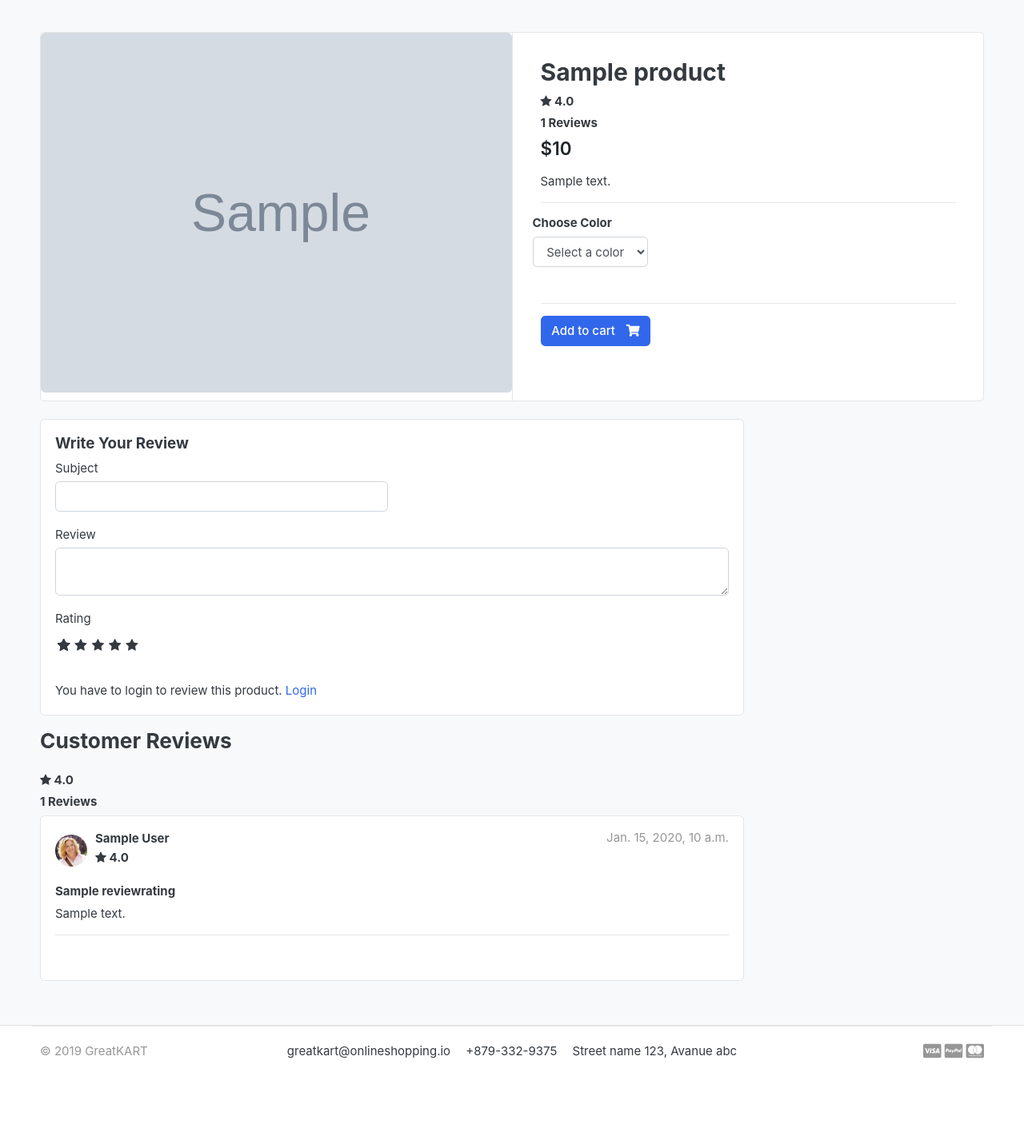
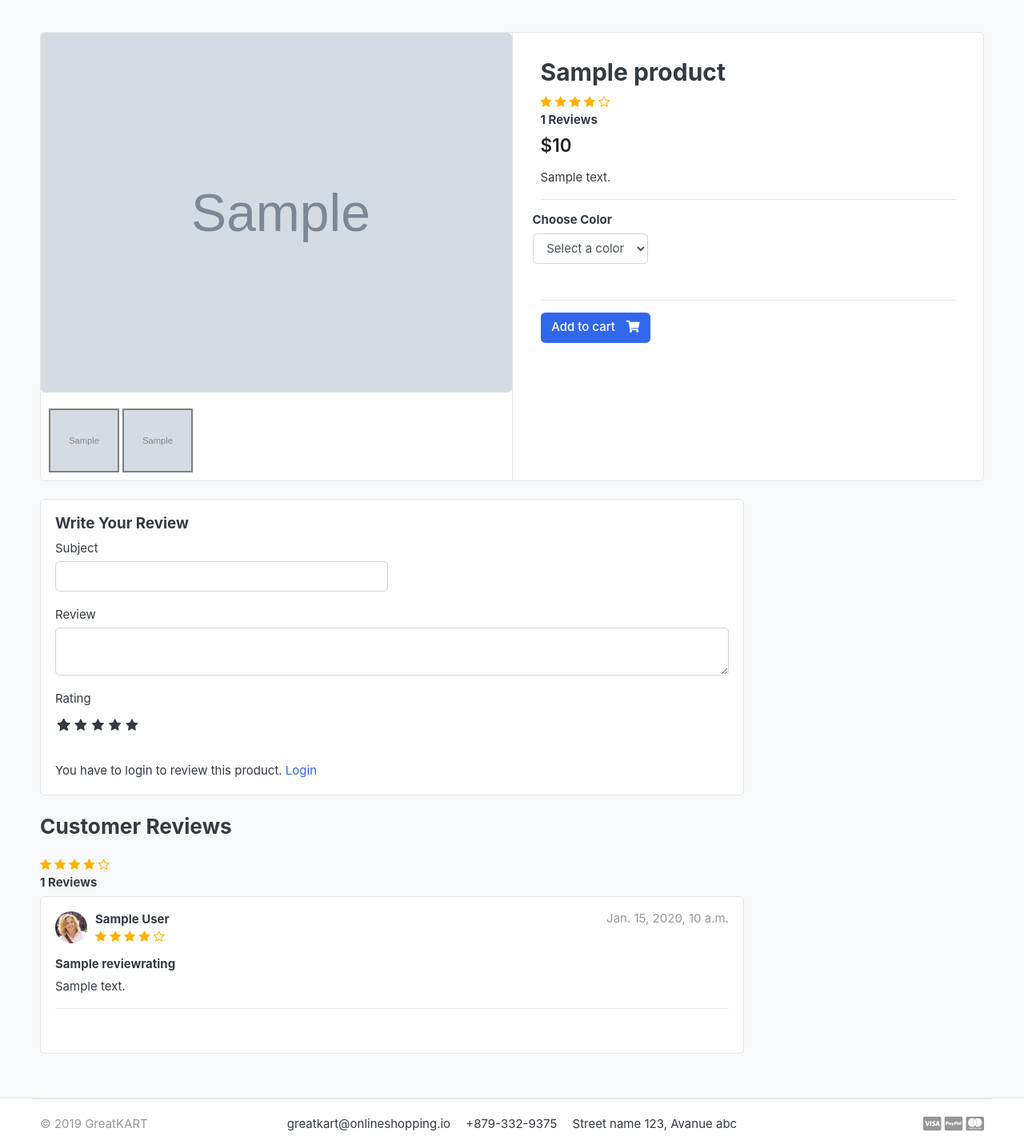
Before and after one commit to rjnp2/GreatKART-django, a Django app: a page that uses templates/includes/footer.html in a window 1280 px wide. Shown: the part 118-1539 px from the top of the page at 80% size. Before the commit the page ends 1442 px from the top, so only its background shows below. Run offline with Django 3.2, Linux system fonts and the light colour scheme; tables that the repository leaves empty hold one stand-in row (values such as "Sample post"); grey boxes marked "Sample" are stand-in pictures; some libraries are stand-ins or nearby versions; some web fonts are replaced.

Commit message:
product gallery

```diff
--- a/accounts/admin.py
+++ b/accounts/admin.py
@@ -2,6 +2,7 @@ from django.contrib import admin
 from django.contrib.auth.admin import UserAdmin
 from .models import Account, UserProfile
 from django.utils.html import format_html
+import admin_thumbnails
 
 class AccountAdmin(UserAdmin):
     list_display = ['email','username', 'first_name','last_name','last_login',
@@ -15,6 +16,7 @@ class AccountAdmin(UserAdmin):
     list_filter = ()
     fieldsets = ()
 
+@admin_thumbnails.thumbnail('profile_pics')
 class UserProfileAdmin(admin.ModelAdmin):
 
     def thumbnail(self, object):
--- a/category/admin.py
+++ b/category/admin.py
@@ -1,6 +1,8 @@
 from django.contrib import admin
 from .models import Category
+import admin_thumbnails
 
+@admin_thumbnails.thumbnail('cat_images')
 class CategoryAdmin(admin.ModelAdmin):
     prepopulated_fields = { 'slug': ('category_name',)}
 
--- a/static/style/custom.css
+++ b/static/style/custom.css
@@ -35,3 +35,24 @@ input:checked + label:hover, input:checked ~ label:hover,
 input:checked  ~ label:hover ~ label, label:hover ~ input:checked ~ label{
     color: #cc9000;
 }
+
+.thumb{
+    margin: 0 auto;
+    padding: 0;
+    float: left;
+}
+
+.thumb li{
+    margin: 10px;
+    list-style: none;
+}
+
+.thumb li img{
+    width: 88px;
+    height: 80px;
+    border: 2px solid grey ;
+}
+
+.rating-star i{
+    color: #ffb100;
+}
--- a/store/models.py
+++ b/store/models.py
@@ -87,3 +87,14 @@ class ReviewRating(models.Model):
 
     def __str__(self):
         return self.subject
+
+class ProductGallery(models.Model):
+    product = models.ForeignKey(Product, on_delete=models.CASCADE)
+    prod_images = models.ImageField(upload_to = 'pics/store/product', max_length=255)
+
+    class Meta:
+        verbose_name = 'ProductGallery'
+        verbose_name_plural = 'ProductGallery'
+
+    def __str__(self):
+        return self.product.product_name
--- a/store/views.py
+++ b/store/views.py
@@ -1,6 +1,6 @@
 from django.shortcuts import render, get_object_or_404, redirect
 from category.models import Category
-from .models import Product, ReviewRating
+from .models import Product, ReviewRating, ProductGallery
 from carts.models import Cart, CartItem
 from carts.views import _cart_id
 from .forms import ReviewRatingForm
@@ -51,6 +51,12 @@ def product_detail(request, category_slug, product_slug):
 
     orderproduct = False
 
+    try:
+        product_gallery = ProductGallery.objects.filter(product__id = single_product.id)
+
+    except:
+        product_gallery = None
+
     if request.user.is_authenticated:
         try:
             orderproduct = Order_Product.objects.filter(user=request.user, product_id=single_product.id).exists()
@@ -63,7 +69,8 @@ def product_detail(request, category_slug, product_slug):
         'single_product': single_product,
         'is_cart': is_cart,
         'orderproduct':orderproduct,
-        'reviews':reviews
+        'reviews':reviews,
+        'product_gallery':product_gallery
     }
     return render(request, 'store/product-detail.html',context)
 
--- a/templates/includes/footer.html
+++ b/templates/includes/footer.html
@@ -19,3 +19,15 @@
     </div><!-- //container -->
 </footer>
 <!-- ========================= FOOTER END // ========================= -->
+<script src="https://ajax.googleapis.com/ajax/libs/jquery/3.5.1/jquery.min.js"></script>
+<script>
+    $(document).ready(function () {
+        $('.thumb a').click(function(e){
+            e.preventDefault();
+            $('.mainImage img').attr('src', $(this).attr('href'));
+        })
+    })
+</script>
+</body>
+
+</html>
--- a/templates/store/product-detail.html
+++ b/templates/store/product-detail.html
@@ -11,21 +11,42 @@
 			<div class="row no-gutters">
 				<aside class="col-md-6">
 					<article class="gallery-wrap">
-						<div class="img-big-wrap">
-							<a href="#"><img src="{{ single_product.prod_images.url }}"></a>
+						<div class="img-big-wrap mainImage">
+							<center>
+								<img src="{{ single_product.prod_images.url }}">
+							</center>
 						</div> <!-- img-big-wrap.// -->
-
+						<ul class="thumb">
+							<li>
+								<a href="{{ single_product.prod_images.url }}" target="mainImage"><img
+										src="{{ single_product.prod_images.url }}" alt="product_gallery" width="88px"
+										height="80px"></a>
+								{% for image in product_gallery %}
+								<a href="{{ image.prod_images.url}}" target="mainImage"><img
+										src="{{ image.prod_images.url}}" alt="product_gallery" width="88px"
+										height="80px"></a>
+								{%endfor%}
+							</li>
+						</ul>
 					</article> <!-- gallery-wrap .end// -->
 				</aside>
+
 				<main class="col-md-6 border-left">
 
 					<form action="{% url 'add_cart' single_product.id %}" method="POST">
 						{% csrf_token %}
 						<article class="content-body">
 							<h2 class="title">{{ single_product.product_name }}</h2>
-							<h6><i class="fa fa-star" aria-hidden="true"></i>
-								{{single_product.averageReview}} </h6>
-								<h6>{{single_product.countReview}} Reviews</h6>
+							<div class="rating-star">
+								<span>
+									<i class="fa fa-star{% if single_product.averageReview < 0.5%}-o{%elif single_product.averageReview >= 0.5 and single_product.averageReview < 1%}-half-o {%endif%}" aria-hidden="true"></i>
+									<i class="fa fa-star{% if single_product.averageReview < 1.5%}-o{%elif single_product.averageReview >= 1.5 and single_product.averageReview < 2%}-half-o {%endif%}" aria-hidden="true"></i>
+									<i class="fa fa-star{% if single_product.averageReview < 2.5%}-o{%elif single_product.averageReview >= 2.5 and single_product.averageReview < 3%}-half-o {%endif%}" aria-hidden="true"></i>
+									<i class="fa fa-star{% if single_product.averageReview < 3.5%}-o{%elif single_product.averageReview >= 3.5 and single_product.averageReview < 4%}-half-o {%endif%}" aria-hidden="true"></i>
+									<i class="fa fa-star{% if single_product.averageReview < 4.5%}-o{%elif single_product.averageReview >= 4.5 and single_product.averageReview < 5%}-half-o {%endif%}" aria-hidden="true"></i>
+									</span>
+							</div>
+							<h6>{{single_product.countReview}} Reviews</h6>
 
 
 							<div class="mb-3">
@@ -146,10 +167,17 @@
 					</form>
 				</article>
 				<header class="section-heading">
-					<h3 class="card-title mb-4">Customer Reviews </h3>
+					<h3 class="card-title mt-4">Customer Reviews</h3>
 				</header>
-				<h6><i class="fa fa-star" aria-hidden="true"></i>
-					{{single_product.averageReview}}</h6>
+				<div class="rating-star">
+					<span>
+						<i class="fa fa-star{% if single_product.averageReview < 0.5%}-o{%elif single_product.averageReview >= 0.5 and single_product.averageReview < 1%}-half-o {%endif%}" aria-hidden="true"></i>
+						<i class="fa fa-star{% if single_product.averageReview < 1.5%}-o{%elif single_product.averageReview >= 1.5 and single_product.averageReview < 2%}-half-o {%endif%}" aria-hidden="true"></i>
+						<i class="fa fa-star{% if single_product.averageReview < 2.5%}-o{%elif single_product.averageReview >= 2.5 and single_product.averageReview < 3%}-half-o {%endif%}" aria-hidden="true"></i>
+						<i class="fa fa-star{% if single_product.averageReview < 3.5%}-o{%elif single_product.averageReview >= 3.5 and single_product.averageReview < 4%}-half-o {%endif%}" aria-hidden="true"></i>
+						<i class="fa fa-star{% if single_product.averageReview < 4.5%}-o{%elif single_product.averageReview >= 4.5 and single_product.averageReview < 5%}-half-o {%endif%}" aria-hidden="true"></i>
+						</span>
+				</div>
 				<h6>{{single_product.countReview}} Reviews</h6>
 
 
@@ -160,8 +188,15 @@
 						<div class="text">
 							<span class="date text-muted float-md-right">{{ review.upload_date }} </span>
 							<h6 class="mb-1">{{ review.user.full_name | capfirst}} </h6>
-							<h6><i class="fa fa-star" aria-hidden="true"></i>
-								{{review.rating}}</h6>
+							<div class="rating-star">
+								<span>
+									<i class="fa fa-star{% if review.rating == 0.5%}-half-o{%elif review.rating < 1%}-o {%endif%}" aria-hidden="true"></i>
+									<i class="fa fa-star{% if review.rating == 1.5%}-half-o{%elif review.rating < 2%}-o {%endif%}" aria-hidden="true"></i>
+									<i class="fa fa-star{% if review.rating == 2.5%}-half-o{%elif review.rating < 3%}-o {%endif%}" aria-hidden="true"></i>
+									<i class="fa fa-star{% if review.rating == 3.5%}-half-o{%elif review.rating < 4%}-o {%endif%}" aria-hidden="true"></i>
+									<i class="fa fa-star{% if review.rating == 4.5%}-half-o{%elif review.rating < 5%}-o {%endif%}" aria-hidden="true"></i>
+								</span>
+							</div>
 						</div>
 					</div> <!-- icontext.// -->
 
```
Also changed, not shown: greatkart/settings.py (+8 -8 lines), greatkart/views.py (+6 -1 lines), store/admin.py (+14 -1 lines), templates/home.html (+9 -0 lines), accounts/migrations/0003_auto_20210924_0342.py (added), store/migrations/0004_productgallery.py (added), 2 other files.
